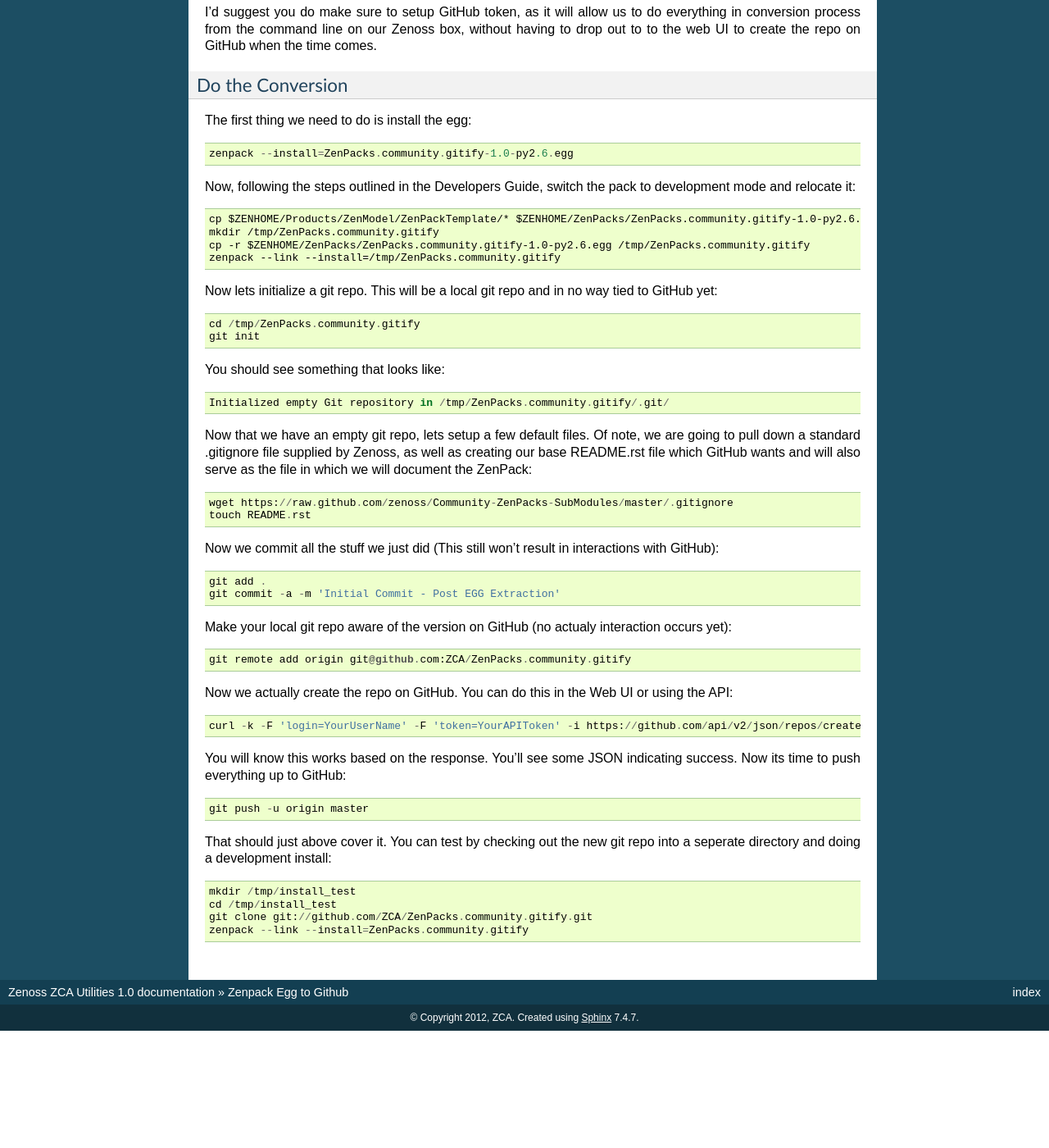
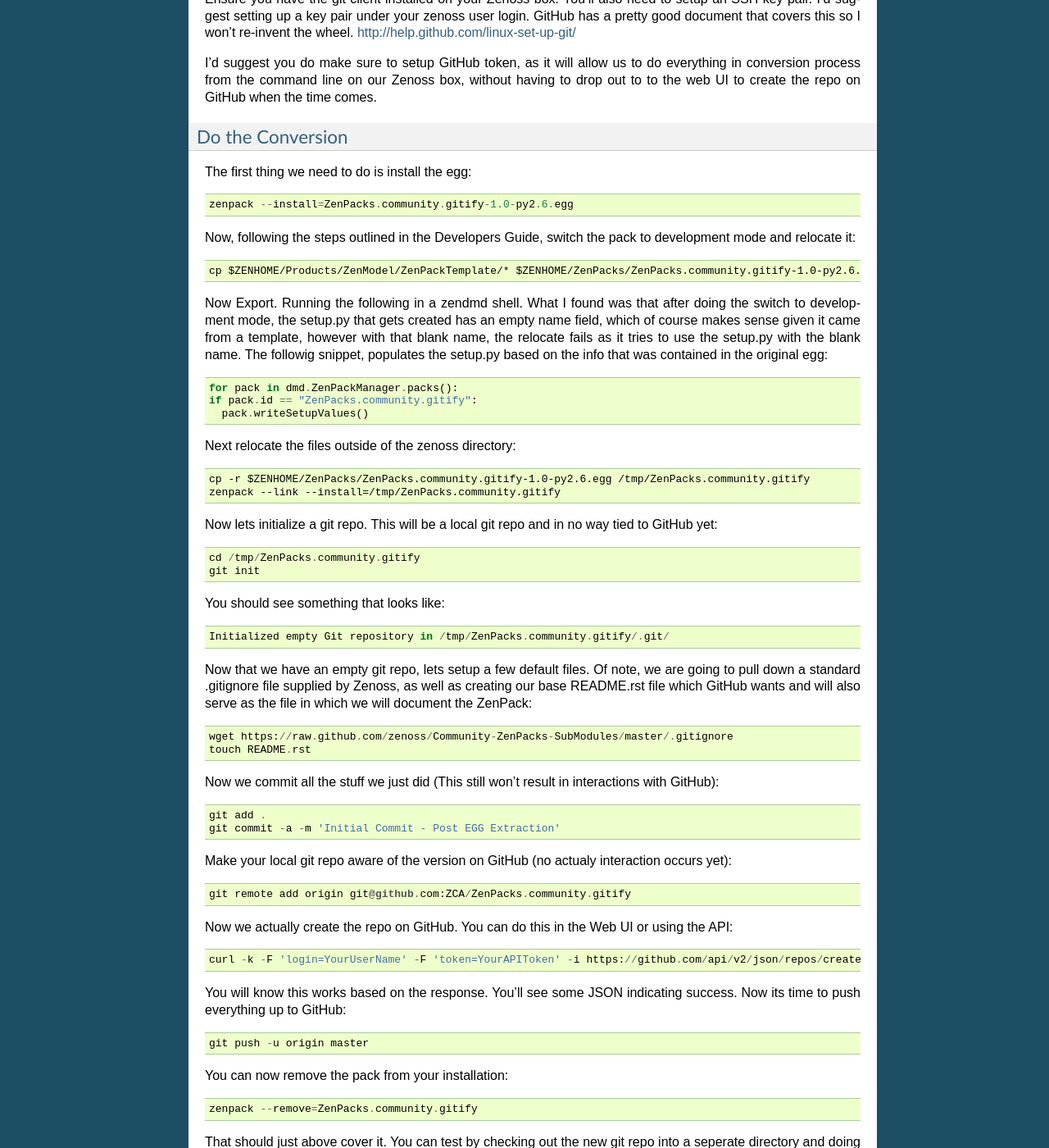
Before and after one commit to ZCA/zenoss_zca_utils, a Sphinx documentation site: the page built from docs/zenpack_egg_to_github.rst, in a window 1280 px wide and 1400 px high, scrolled down 908 px. Shown: the whole window at 82% size. Built offline with Sphinx 7.4.7, drawn with Linux system fonts in a browser that asks for light colours; before the commit the page ends 2165 px from its top, so only the background shows below that; some of the changed text lies outside the part shown.

Commit message:
Updates to documentation which did result in a successful conversion. I'll need to some proofing and additional testing, but shoud pretty much cover it

```diff
--- a/docs/zenpack_egg_to_github.rst
+++ b/docs/zenpack_egg_to_github.rst
@@ -56,9 +56,22 @@
 and relocate it::
 
   cp $ZENHOME/Products/ZenModel/ZenPackTemplate/* $ZENHOME/ZenPacks/ZenPacks.community.gitify-1.0-py2.6.egg
-  mkdir /tmp/ZenPacks.community.gitify
+
+Now Export. Running the following in a zendmd shell. What I found was that after doing the switch to
+development mode, the setup.py that gets created has an empty name field, which of course makes sense
+given it came from a template, however with that blank name, the relocate fails as it tries to use
+the setup.py with the blank name. The followig snippet, populates the setup.py based on the info
+that was contained in the original egg::
+
+  for pack in dmd.ZenPackManager.packs():
+  if pack.id == "ZenPacks.community.gitify":
+    pack.writeSetupValues()
+
+Next relocate the files outside of the zenoss directory::
+
   cp -r $ZENHOME/ZenPacks/ZenPacks.community.gitify-1.0-py2.6.egg /tmp/ZenPacks.community.gitify
   zenpack --link --install=/tmp/ZenPacks.community.gitify
+
 
 Now lets initialize a git repo. This will be a local git repo and in no way tied to GitHub yet::
 
@@ -93,6 +106,10 @@
 
   git push -u origin master
 
+You can now remove the pack from your installation::
+
+  zenpack --remove=ZenPacks.community.gitify
+
 That should just above cover it. You can test by checking out the new git repo into a seperate directory
 and doing a development install::
 
```
Also changed, not shown: other parts of docs/zenpack_egg_to_github.rst (+1 -1 lines).
